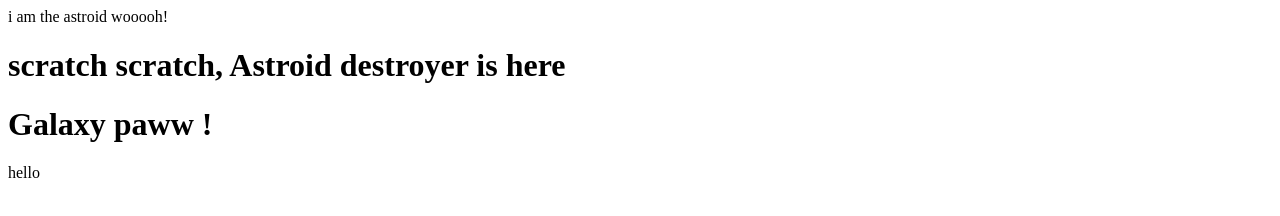
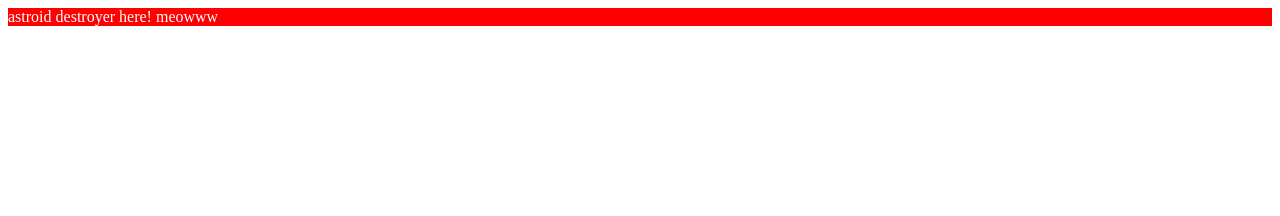
Before and after one commit to Patade-Soham/JavaScript_learning, a plain HTML site: page Events and other DoM properties/index.html in a window 1280 px wide. Drawn offline with Linux system fonts and the light colour scheme.

Commit message:
took break coz of health but full power tommorow

```diff
--- a/Events and other DoM properties/index.html
+++ b/Events and other DoM properties/index.html
@@ -4,18 +4,41 @@
     <meta charset="UTF-8">
     <meta name="viewport" content="width=device-width, initial-scale=1.0">
     <title>Document</title>
+    <style>
+
+        /* .container{
+            background-color: burlywood;
+        } */
+        #first{
+            /* background:cyan; */
+        }
+        .yellow{
+            background: yellow;
+            color: wheat;
+        }
+        .red{
+            background:red;
+            color: white;
+        }
+        .text-dark{
+            color: black;
+        }
+    </style>
 </head>
 <body>
-    <div class="container">
+    <!-- <div class="container">
         <div id="first">
             i am the astroid wooooh!
         </div>
-    </div>
+    </div> -->
     <!-- <div id="first" class="meowwwww" data-cat="lily">
         hey i am first container
     </div> -->
-    hello
+    <!-- hello -->
     <!-- <span id="first">hey i am span</span> -->
+     <div id="first" class="red">
+        <span>astroid destroyer here! meowww</span>
+     </div>
 
     <script src="./script.js"></script>
 </body>
--- a/Events and other DoM properties/script.js
+++ b/Events and other DoM properties/script.js
@@ -19,10 +19,32 @@
 // console.log(first.getAttribute('name'));
 // console.log(first.dataset.cat)
 
-let a = document.getElementsByTagName('div')[0]
-a.innerHTML = a.innerHTML + '<h1>scratch scratch, Astroid destroyer is here </h1>'
+// let a = document.getElementsByTagName('div')[0]
+// a.innerHTML = a.innerHTML + '<h1>scratch scratch, Astroid destroyer is here </h1>'
 
-let div = document.createElement('div');
-div.innerHTML='<h1>Galaxy paww !</h1>'
+// let div = document.createElement('div');
+// div.innerHTML='<h1>Galaxy paww !</h1>'
 
-a.append(div);
+// a.append(div);
+
+let a = document.getElementById('first')
+// a.insertAdjacentHTML('beforebegin','<h1> BB </h1>')
+// a.insertAdjacentHTML('beforeend','<h1> Be </h1>')
+// a.insertAdjacentHTML('afterbegin','<h1> ab </h1>')
+// a.insertAdjacentHTML('afterend','<h1> ae </h1>')
+
+// a.className= 'text-black red'
+// a.classList.remove('red')
+// a.classList.add('yellow')
+
+// let b = setTimeout(function(){
+//     alert('i am set timeout')
+// },5000);
+
+// console.log(b)
+
+// const sum =(a,b)=>{
+//     console.log(a+b)
+// }
+
+// setTimeout(sum,2000,60,7)
```
